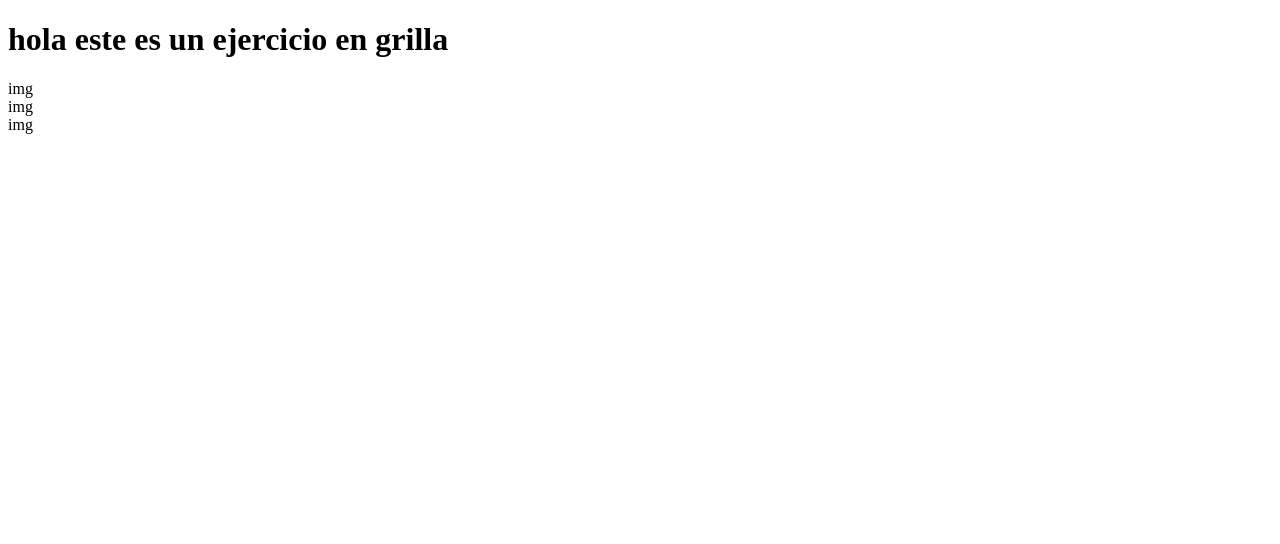
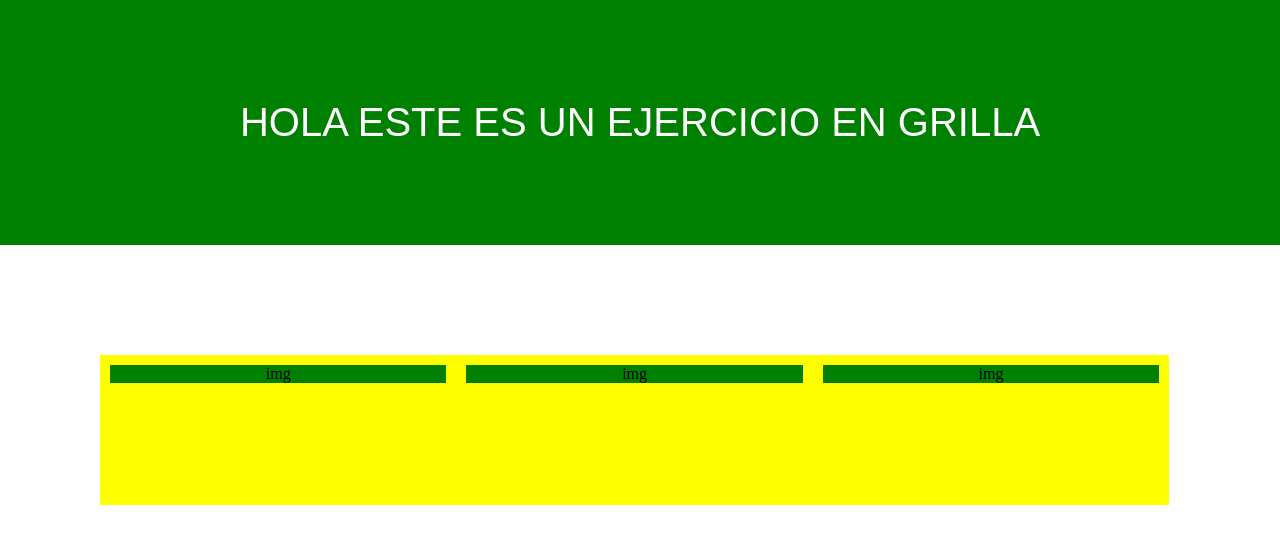
Before and after one commit to Cardenas2/tarea5martes, a plain HTML site: page ejercicio5/index.html in a window 1280 px wide. Drawn offline with Linux system fonts and the light colour scheme.

Commit message:
trabajar en header index ejercicio5 y columnas

```diff
--- a/ejercicio5/index.html
+++ b/ejercicio5/index.html
@@ -3,17 +3,72 @@
 <head>
 	<meta charset="UTF-8">
 	<title>ejercicio5</title>
+	<meta name="viewport" content="width=device-width, initial-scale=1.0">
+	<link rel="stylesheet" href="">
 	<style>
+
+		*{
+			padding: 0;
+			margin:0;
+		}
+
+		header{
+			position: relative;
+			background-color: green;
+			margin:0 auto;
+			color: #fff;
+			text-align: center;
+    		padding: 100px;
+		}
+		.titulo{
+			position: absolute;
+			width: 30%;
+			background-color: #000;
+			height: 200px;
+		}
+	  	h1{
+	  		font-family: sans-serif;
+	  		font-weight: 100;
+	  		font-size:40px;
+	  	}
+
+		section{
+			position: relative;
+			background-color: #ffffff;
+			margin:10px auto;
+			color: #000;
+			text-align: center;
+    		padding: 100px;
+		}
+	  	.columna{
+	  		float: left;
+	  		width: 33%;
+	  		height: 150px;
+	  		background-color: yellow;
+	  		box-sizing: border-box;
+	  		padding: 10px;
+	  	}
+		.columna div {
+			background-color:green;
+		}
+
 
 	</style>
 </head>
 <body>
 	<header>
-		<h1>hola este es un ejercicio en grilla</h1>
+		<h1 class"titulo">HOLA ESTE ES UN EJERCICIO EN GRILLA<h1>
 	</header>
-	<div class="columna">img</div>
-	<div class="columna">img</div>
-	<div class="columna">img</div>
-
+	<section>
+		<div class="columna">
+			<div>img</div>
+		</div>
+		<div class="columna">
+			<div>img</div>
+		</div>
+		<div class="columna">
+			<div>img</div>
+		</div>
+	</section>
 </body>
 </html>
```
